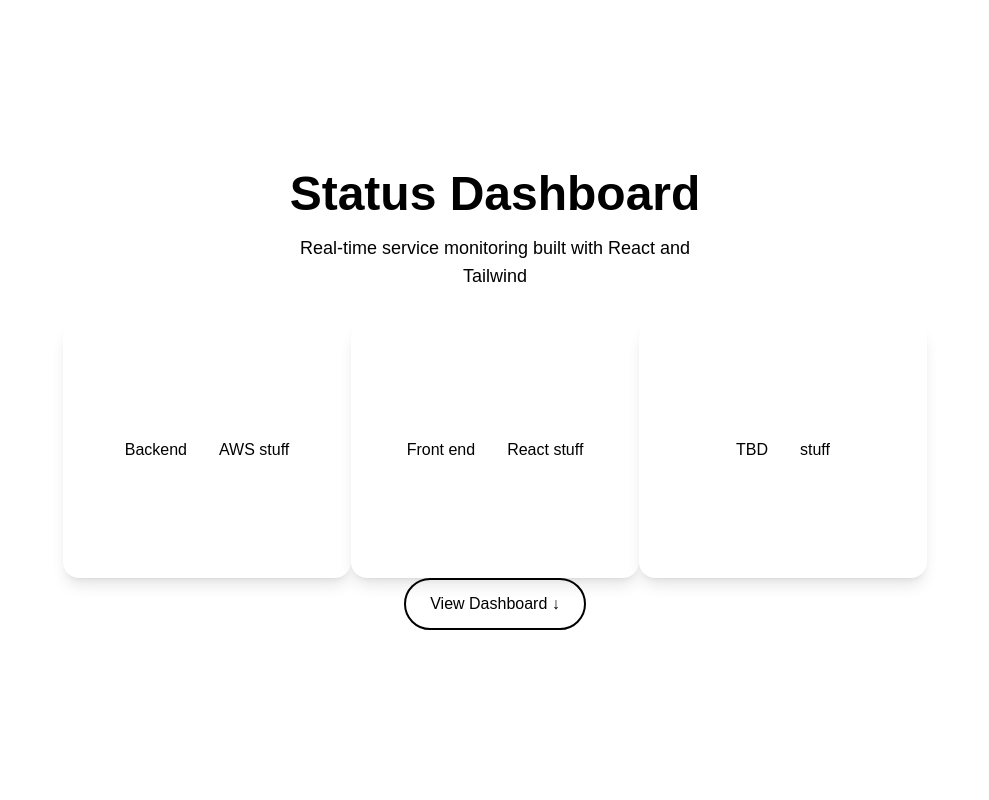
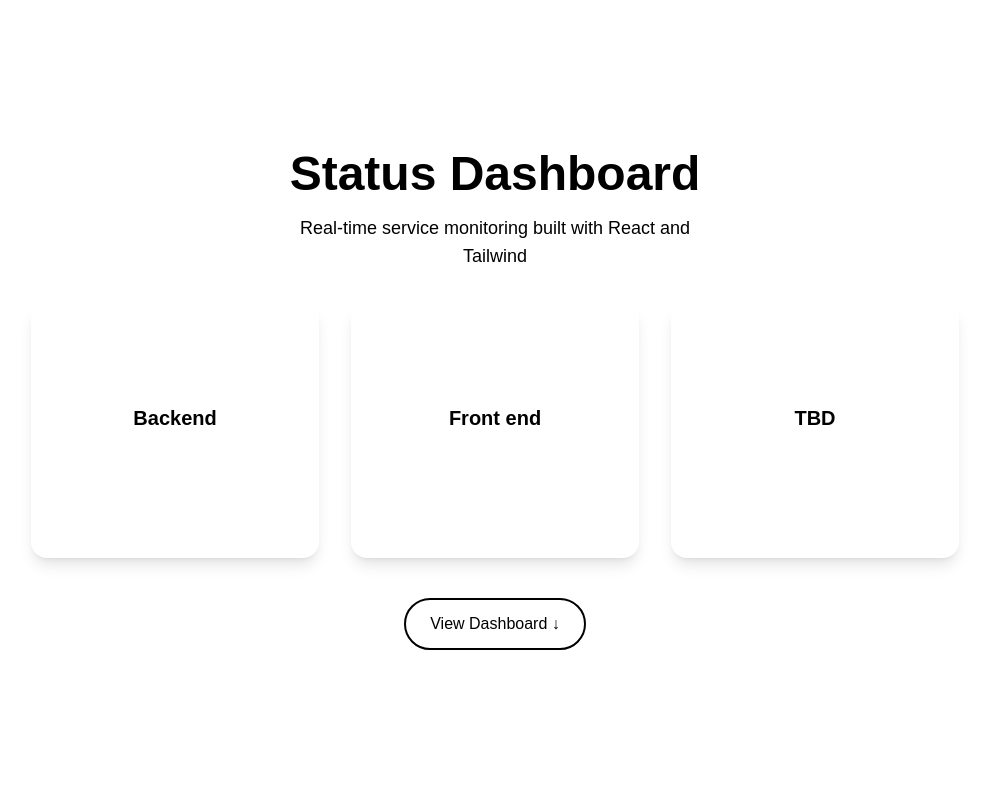
Before and after one commit to SylvesterTB/status-dashboard-frontend, a Next.js app: page / in a window 1280 px wide. Shown: the top 800 px of the page, without its empty margins (145-1134 px from the left). Built offline with nearby package versions, Linux system fonts and the light colour scheme.

Commit message:
Fancy hero card transitions

```diff
--- a/app/components/Hero.tsx
+++ b/app/components/Hero.tsx
@@ -17,17 +17,19 @@ export default function Hero() {
       <p className="text-lg mb-8 max-w-md">
         Real-time service monitoring built with React and Tailwind
       </p>
-      <div className="flex">
+      <div className="flex gap-8">
       {Cards.map((Card) => (
      <HeroCard key={Card.title} title={Card.title} description={Card.description as any} />
       ))}
       </div>
+      <div className="column-gap-8">
      <button
         onClick={scrollToDashboard}
-        className="px-6 py-3 border-2 border-black rounded-full hover:bg-black hover:text-white transition-all duration-300"
+        className="mt-10 px-6 py-3 border-2 border-black rounded-full hover:bg-black hover:text-white transition-all duration-300"
       >
         View Dashboard ↓
       </button>
+      </div>
     </section>
   );
 }
--- a/app/components/HeroCard.tsx
+++ b/app/components/HeroCard.tsx
@@ -7,10 +7,14 @@ export default function LambdaCar({title, description}: HeroCardProps)
 {
     return(
         <>
-        <div className="w-72 h-64 bg-white rounded-2xl shadow-lg flex flex-col items-center justify-center transition-transform hover:-translate-y-2">
+        <div className="w-72 h-64 bg-white rounded-2xl shadow-lg flex flex-col items-center justify-center transition-transform duration-300 group hover:-translate-y-2 hover:shadow-2xl">
         <div className="flex flex-wrap justify-center gap-8">
-        <h1 className="text-center">{title}</h1>
-        <p>{description}</p>
+        <div className="card-wrapper group">
+        <h1 className="z-10 text-xl font-bold">{title}</h1>
+        <p className="opacity-0 translate-y-2 transition-all duration-300 group-hover:opacity-100 group-hover:translate-y-0">
+        {description}
+        </p>
+        </div>
         </div>
         </div>
         </>
```
